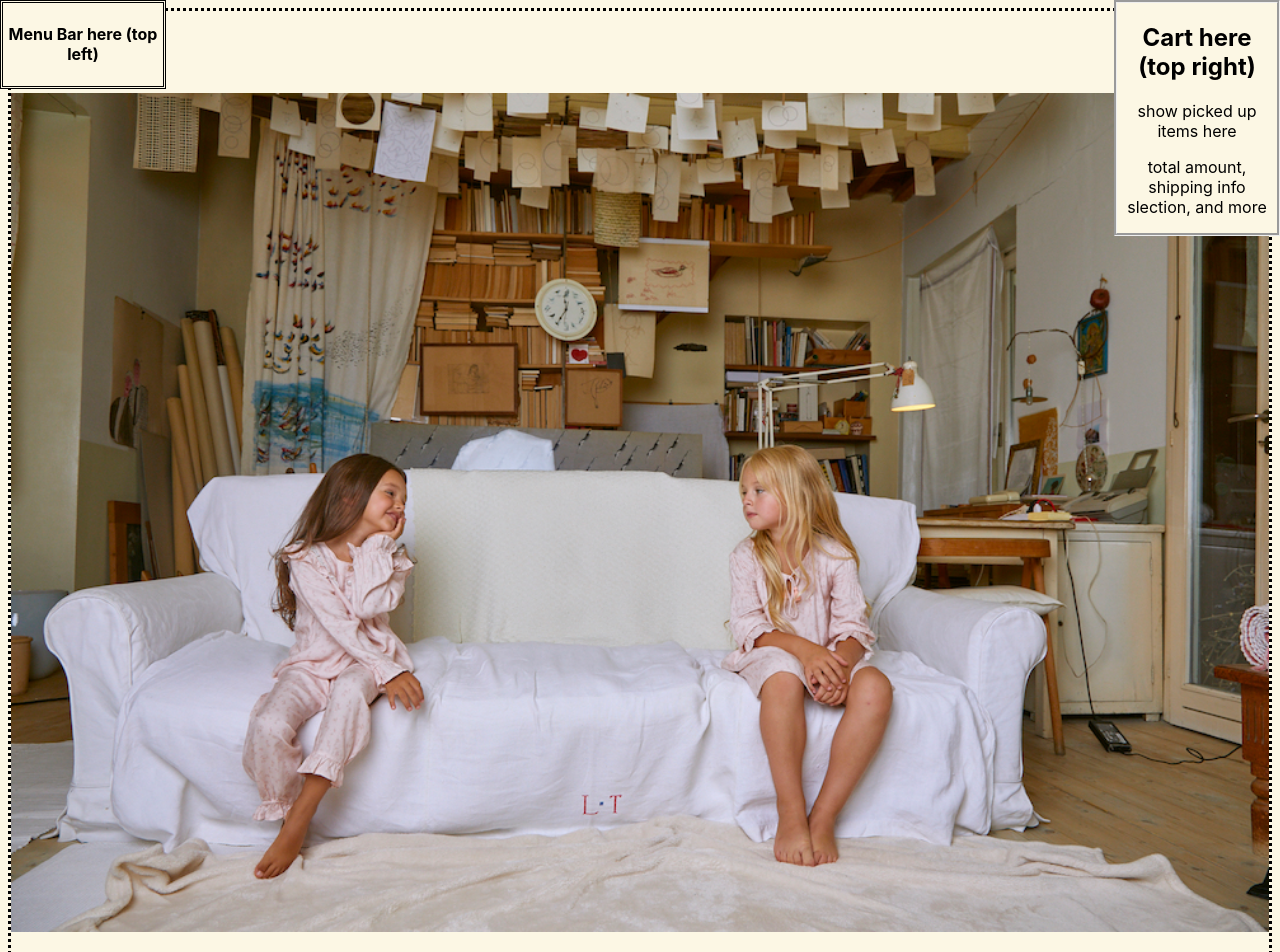
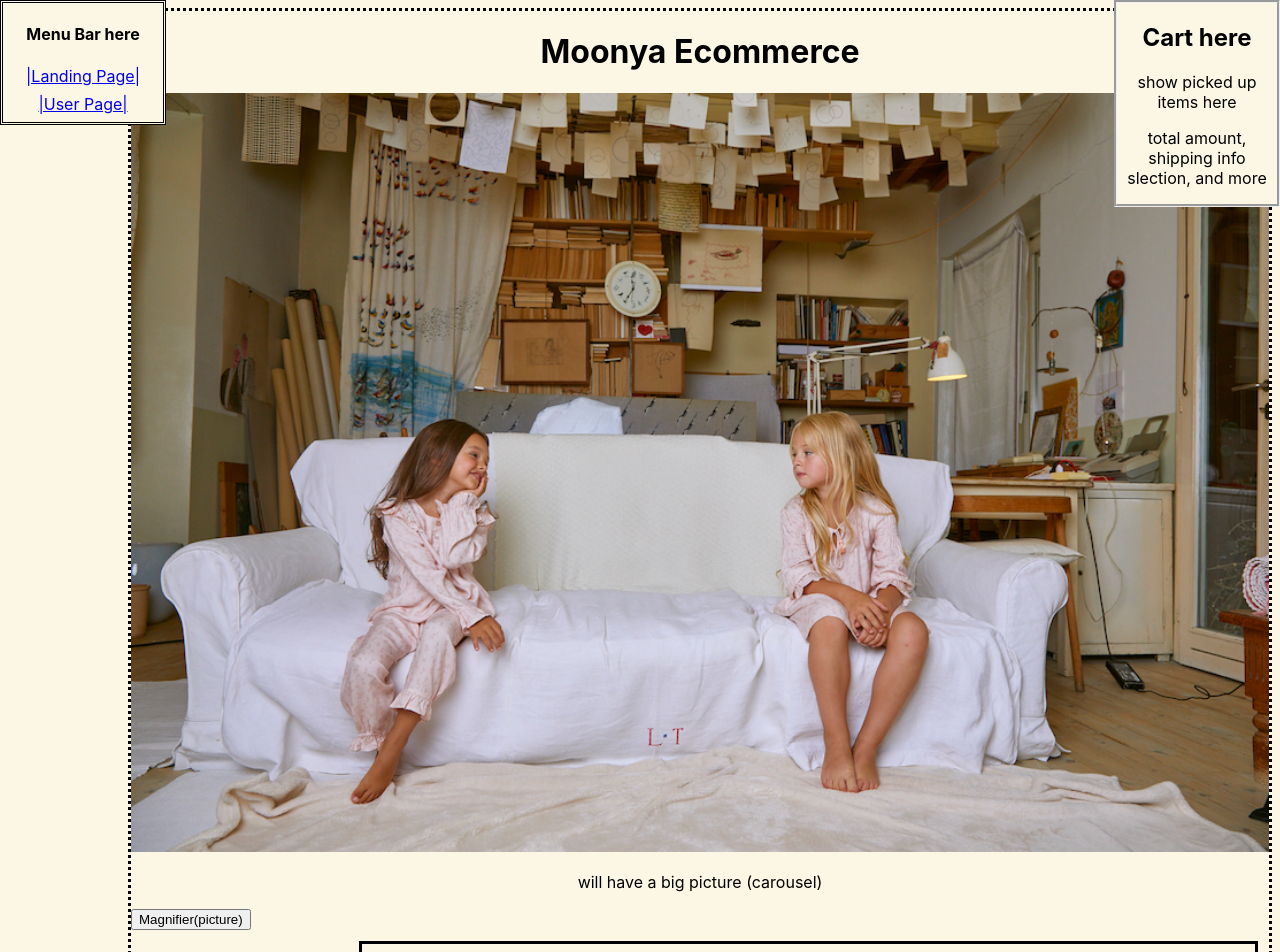
Before and after one commit to stomg7969/ecommerce-website-solo-project, a React (Create React App) app in the folder moonya-frontend/: page / in a window 1280 px wide. Shown: the top 952 px of the page. Built offline with nearby package versions, Linux system fonts and the light colour scheme.

Commit message:
Completed routes for landing page and user page. LandingDisplay component is created in order for the route to work properly

```diff
--- a/moonya-frontend/src/App.js
+++ b/moonya-frontend/src/App.js
@@ -1,22 +1,16 @@
-import React from "react";
-import { Link } from "react-router-dom";
+import React, { Component } from "react";
+import { Route, Link, Switch } from "react-router-dom";
 import logo from "./logo.svg";
-import landingPicture from "./Assets/moonya landing picture.jpg";
 import "./App.css";
 import NavBar from "./Components/NavBar";
+import LandingDisplay from "./Components/LandingDisplay";
 import CartContainer from "./Containers/CartContainer";
 import UserContainer from "./Containers/UserContainer";
-import ProductContainer from "./Containers/ProductContainer";
-import UserInputContainer from "./Containers/UserInputContainer";
 
-function App() {
+class App extends Component {
+  render() {
     return (
-    <div className="app-outter-div">
-      <div id="landing-page">
-        <h1>App Page</h1>
-        <img src={landingPicture} alt="moonya landing picture" />
-        <p>will have a big picture (auto slide show)</p>
-      </div>
+      <div id="app-outter-div">
         {/* Always present */}
         <NavBar />
         {/* Cart will always show whether user is logged in or not, but will have restriction if not logged in. */}
@@ -24,11 +18,13 @@ function App() {
         {/* User Container, if not logged in, log in button is present,
         if logged in, log out and profile buttons are present.
         should only exist in NavBar */}
-      <UserContainer />
-      <UserInputContainer />
-      <ProductContainer />
+        <Switch>
+          <Route path="/user" component={UserContainer} />
+          <Route path="/" component={LandingDisplay} />
+        </Switch>
       </div>
     );
   }
+}
 
 export default App;
--- /dev/null
+++ b/moonya-frontend/src/Components/LandingDisplay.js
@@ -0,0 +1,36 @@
+import React, { Component, Fragment } from "react";
+import landingPicture from "../Assets/moonya landing picture.jpg";
+import UserInputContainer from "../Containers/UserInputContainer";
+import ProductContainer from "../Containers/ProductContainer";
+
+class LandingDisplay extends Component {
+  state = {
+    userContainerClicked: false,
+    userInputContainerClicked: false
+  };
+  // toggles User search/filter/sort component when clicked
+  clickListener = () => {
+    this.setState(prevState => ({
+      userInputContainerClicked: !prevState.userInputContainerClicked
+    }));
+  };
+  render() {
+    return (
+      <Fragment>
+        <div id="landing-page">
+          <h1>Moonya Ecommerce</h1>
+          <img src={landingPicture} alt="moonya landing picture" />
+          <p>will have a big picture (carousel)</p>
+        </div>
+        <button onClick={this.clickListener}>Magnifier(picture)</button>
+        {this.state.userInputContainerClicked ? <UserInputContainer /> : null}
+        <ProductContainer />
+      </Fragment>
+    );
+  }
+}
+// const LandingDisplay = () => {
+//   return ();
+// };
+
+export default LandingDisplay;
--- a/moonya-frontend/src/Components/NavBar.js
+++ b/moonya-frontend/src/Components/NavBar.js
@@ -5,10 +5,17 @@ class NavBar extends React.Component {
   render() {
     return (
       <div id="menu">
-        {/* <Link to="/">
-          <span> |Landing Page| </span>
-        </Link> */}
-        <h4>Menu Bar here (top left)</h4>
+        <h4>Menu Bar here</h4>
+        <div className="navbar-name">
+          <Link to="/">
+            <span> |Landing Page| </span>
+          </Link>
+        </div>
+        <div className="navbar-name">
+          <Link to="/user">
+            <span> |User Page| </span>
+          </Link>
+        </div>
       </div>
     );
   }
--- a/moonya-frontend/src/Containers/CartContainer.js
+++ b/moonya-frontend/src/Containers/CartContainer.js
@@ -8,7 +8,7 @@ class CartContainer extends Component {
         {/* <Link to="/">
           <span> |Landing Page| </span>
         </Link> */}
-        <h2>Cart here (top right)</h2>
+        <h2>Cart here</h2>
         <div>
           <p>show picked up items here</p>
           {/* this maybe another component */}
--- a/moonya-frontend/src/index.css
+++ b/moonya-frontend/src/index.css
@@ -1,5 +1,5 @@
 body {
-  /* margin: 0; */
+  margin-left: 10%;
   /* padding: 0; */
   font-family: -apple-system, BlinkMacSystemFont, "Segoe UI", "Roboto", "Oxygen",
     "Ubuntu", "Cantarell", "Fira Sans", "Droid Sans", "Helvetica Neue",
@@ -20,7 +20,12 @@ img {
   width: 80%; */
   width: 100%;
 }
+/* Landing page */
+#app-outter-div {
+  /* margin-left: 10% */
+}
 #landing-page {
+  text-align: center;
 }
 /* ****************************************************** */
 /* Navigation menue */
@@ -34,6 +39,9 @@ img {
   top: 0;
   left: 0;
   width: 10em;
+}
+.navbar-name {
+  margin: 5%;
 }
 /* ****************************************************** */
 /* User login, logout, signup, profile container */
```
Lines whose indentation alone changed are shown as unchanged.
